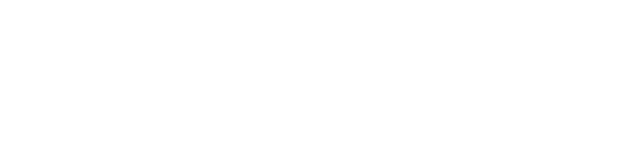
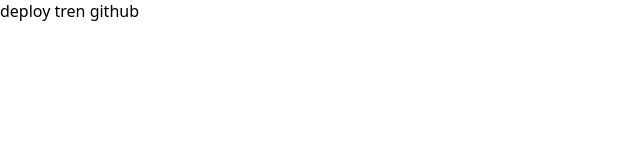
Before and after one commit to ktdthoainam/home_project, a plain HTML site: page index.html in a window 1280 px wide. Shown: the whole page, without its empty margins (0-640 px from the left). Drawn offline with Linux system fonts and the light colour scheme.

Commit message:
Update index.html

```diff
--- a/index.html
+++ b/index.html
@@ -9,7 +9,7 @@
     <script  src="script.js"></script>
   </head>
   <body>
-
+    deploy tren github
 
   </body>
 </html>
```
